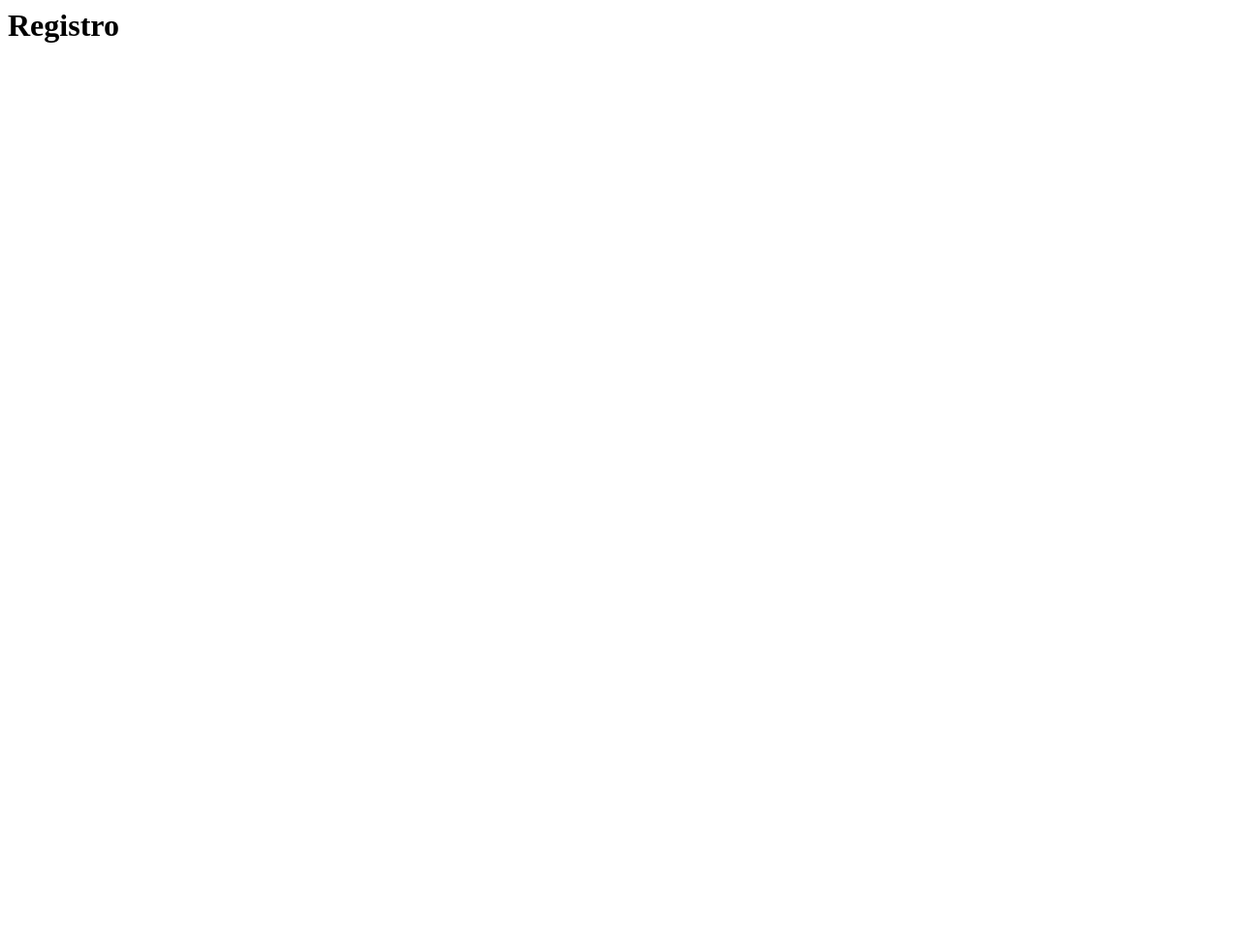
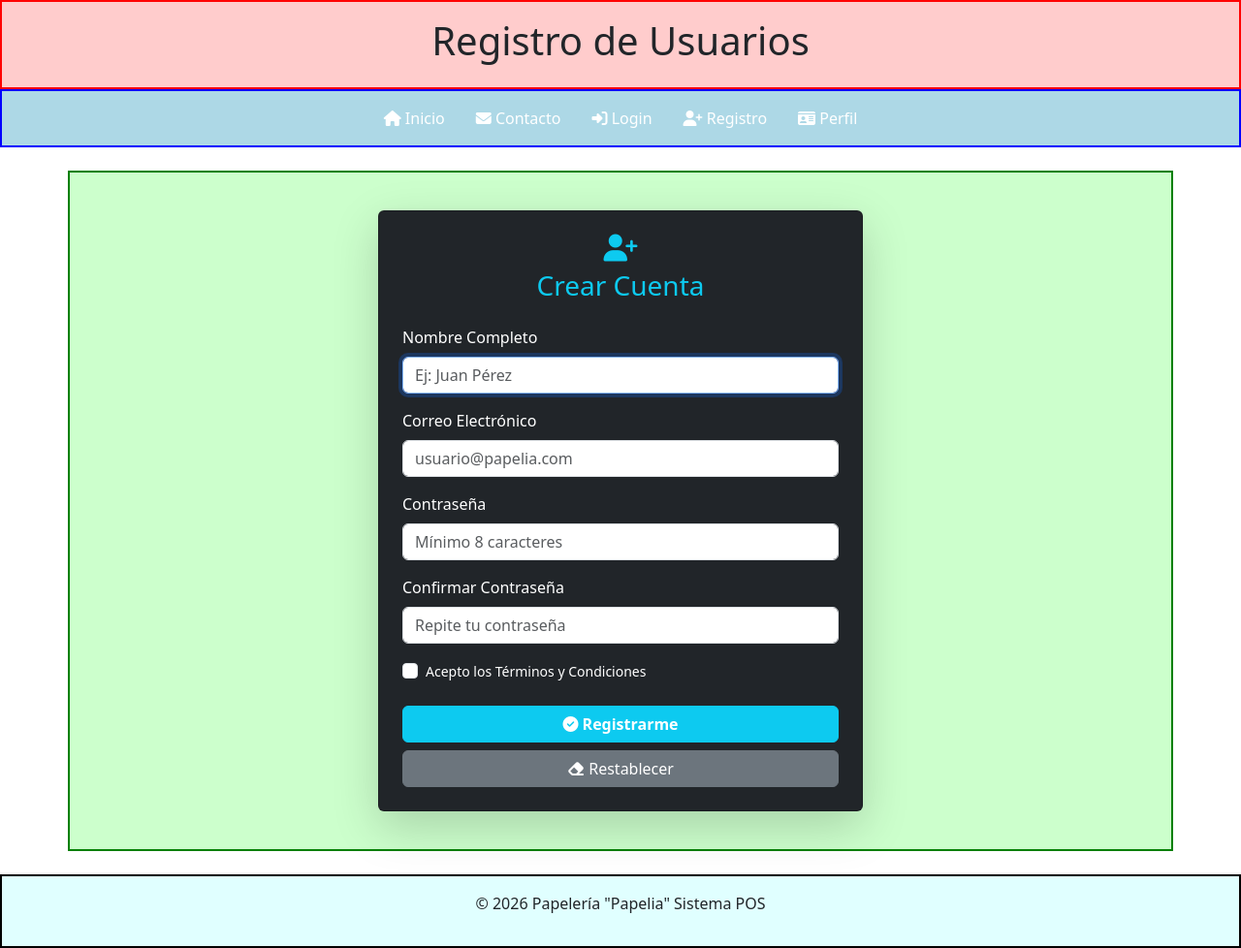
Before and after one commit to jpbd01121-arch/papeleria, a Flask app: page /registro in a window 1280 px wide. Before the commit the page is almost empty. Shown: the whole page at 97% size. Before the commit the page ends 44 px from the top, so only its background shows below. Run offline with Flask 3, Linux system fonts and the light colour scheme.

Commit message:
diseño de formularios login y registro con validación html y componentes bootstrap

```diff
--- a/static/css/styles.css
+++ b/static/css/styles.css
@@ -19,6 +19,11 @@ nav {
 }
 
 main {
+
+    main .content-area {
+    width: 100%;
+}
+
     background-color: #ccffcc;
     border: 2px solid green;
     display: flex;
@@ -46,3 +51,19 @@ footer {
     flex-direction: column;
     align-items: center;
 }
+
+body {
+    background-color: #0f172a;
+    color: #f8fafc;
+}
+
+@media (max-width: 768px) {
+    main {
+        flex-direction: column;
+        padding: 5px;
+    }
+    .form-control {
+        font-size: 14px;
+        padding: 8px;
+    }
+}
--- a/templates/plantilla.html
+++ b/templates/plantilla.html
@@ -3,34 +3,34 @@
 <head>
     <meta charset="UTF-8">
     <meta name="viewport" content="width=device-width, initial-scale=1.0">
-    <title>{% block titulo %}Papelia {% endblock %}</title>
+    <title>{% block titulo %}Papelia POS{% endblock %}</title>
     <link rel="stylesheet" href="{{ url_for('static', filename='css/styles.css') }}">
+    <!-- Bootstrap 5 CDN -->
+    <link href="https://cdn.jsdelivr.net/npm/bootstrap@5.3.2/dist/css/bootstrap.min.css" rel="stylesheet">
+    <!-- FontAwesome CDN -->
+    <link rel="stylesheet" href="https://cdnjs.cloudflare.com/ajax/libs/font-awesome/6.5.1/css/all.min.css">
 </head>
 <body>
-
-    <header>
+    <header class="p-3 text-center">
         <h1>{% block cabecera %}Papelería "Papelia"{% endblock %}</h1>
     </header>
 
-    <nav>
-        <ul>
-            <li><a href="/inicio">Inicio</a></li>
-            <li><a href="/contacto">Contacto</a></li>
-            <li><a href="/login">Login</a></li>
-            <li><a href="/registro">Registro</a></li>
-            <li><a href="/perfil">Perfil</a></li>
+    <nav class="p-2">
+        <ul class="nav justify-content-center">
+            <li class="nav-item"><a class="nav-link text-white" href="/inicio"><i class="fas fa-home"></i> Inicio</a></li>
+            <li class="nav-item"><a class="nav-link text-white" href="/contacto"><i class="fas fa-envelope"></i> Contacto</a></li>
+            <li class="nav-item"><a class="nav-link text-white" href="/login"><i class="fas fa-sign-in-alt"></i> Login</a></li>
+            <li class="nav-item"><a class="nav-link text-white" href="/registro"><i class="fas fa-user-plus"></i> Registro</a></li>
+            <li class="nav-item"><a class="nav-link text-white" href="/perfil"><i class="fas fa-id-card"></i> Perfil</a></li>
         </ul>
     </nav>
 
-    <main>
-        <div class="content-area">
-            {% block contenido %}{% endblock %}
-        </div>
+    <main class="container my-4">
+        {% block contenido %}{% endblock %}
     </main>
 
-    <footer>
-        <p>© 2026 Papelería "Papelia"</p>
+    <footer class="p-3 text-center">
+        <p>© 2026 Papelería "Papelia" Sistema POS</p>
     </footer>
 </body>
-
 </html>
--- a/templates/registro.html
+++ b/templates/registro.html
@@ -1 +1,51 @@
-<h1>Registro</h1>
+{% extends 'plantilla.html' %}
+
+{% block titulo %}Registro | Papelia POS{% endblock %}
+
+{% block cabecera %}Registro de Usuarios{% endblock %}
+
+{% block contenido %}
+<div class="w-100 d-flex justify-content-center my-4">
+    <div class="card shadow-lg p-4 bg-dark text-white rounded" style="width: 100%; max-width: 500px;">
+        <h3 class="text-center mb-4 text-info">
+            <i class="fas fa-user-plus d-block mb-2"></i> Crear Cuenta
+        </h3>
+        <form action="/registro" method="POST">
+            <div class="mb-3">
+                <label for="nombre" class="form-label">Nombre Completo</label>
+                <input type="text" class="form-control" id="nombre" name="nombre" placeholder="Ej: Juan Pérez" autofocus required>
+            </div>
+
+            <div class="mb-3">
+                <label for="correo" class="form-label">Correo Electrónico</label>
+                <input type="email" class="form-control" id="correo" name="correo" placeholder="usuario@papelia.com" required>
+            </div>
+
+            <div class="mb-3">
+                <label for="pass" class="form-label">Contraseña</label>
+                <input type="password" class="form-control" id="pass" name="pass" placeholder="Mínimo 8 caracteres" required>
+            </div>
+
+            <div class="mb-3">
+                <label for="confirm_pass" class="form-label">Confirmar Contraseña</label>
+                <input type="password" class="form-control" id="confirm_pass" name="confirm_pass" placeholder="Repite tu contraseña" required>
+            </div>
+
+            <div class="mb-3 form-check">
+                <input type="checkbox" class="form-check-input" id="tyc" required>
+                <label class="form-check-label small" for="tyc">Acepto los Términos y Condiciones</label>
+            </div>
+
+            <div class="d-grid gap-2 mt-4">
+                <button type="submit" class="btn btn-info text-white fw-bold">
+                    <i class="fas fa-check-circle"></i> Registrarme
+                </button>
+                <button type="reset" class="btn btn-secondary">
+                    <i class="fas fa-eraser"></i> Restablecer
+                </button>
+
+            </div>
+        </form>
+    </div>
+</div>
+{% endblock %}
```
Also changed, not shown: templates/login.html (+33 -1 lines).
